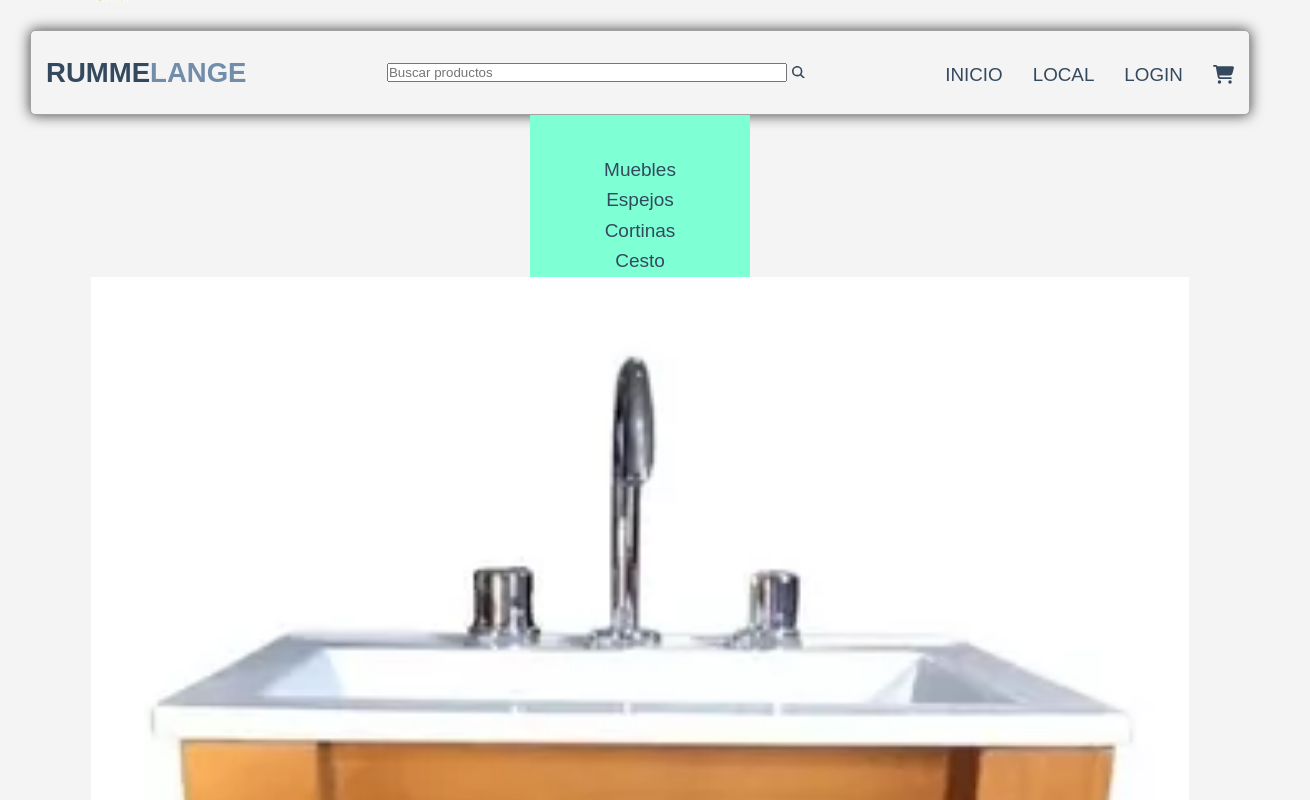
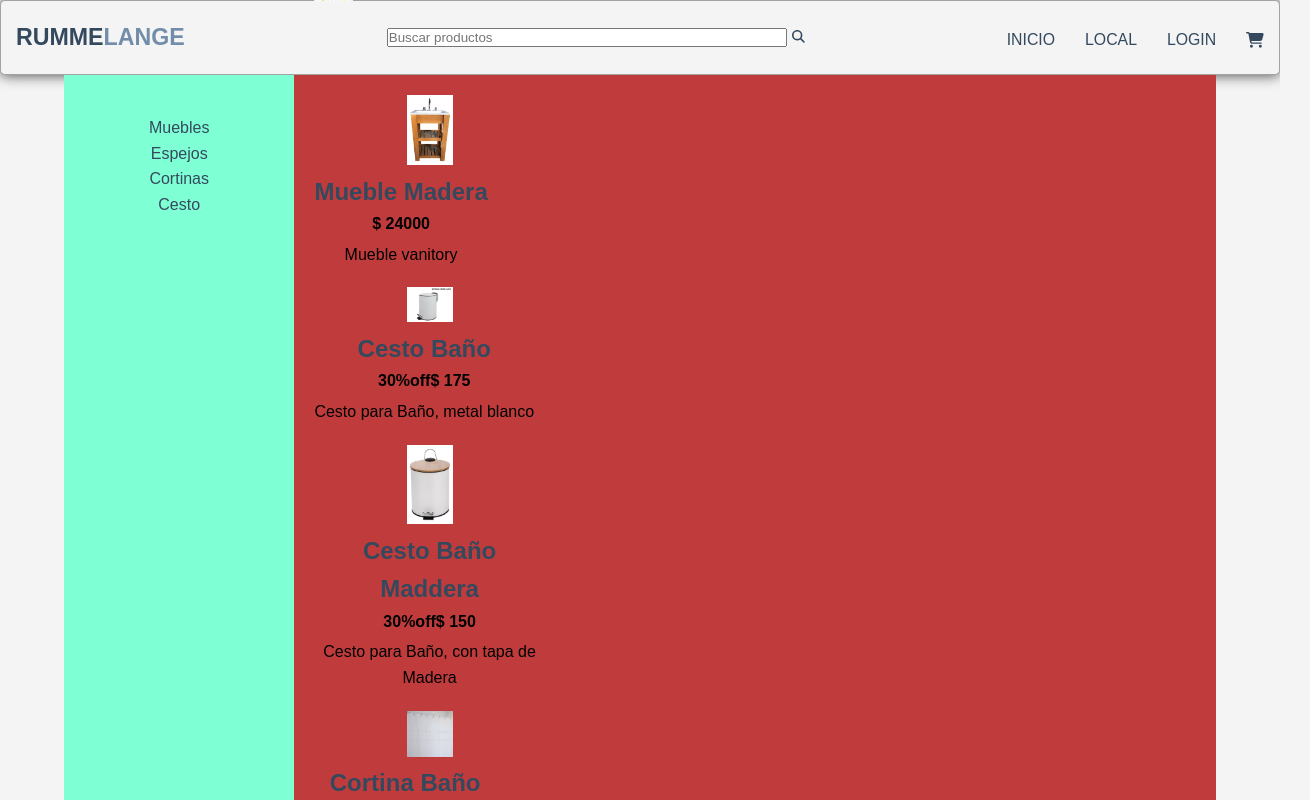
Before and after one commit to Woles-Dev/Rummelange, a React (Create React App) app: page / in a window 1280 px wide. Shown: the top 800 px of the page, 1310 px wide, since content can reach past the window. Built offline with nearby package versions, Linux system fonts and the light colour scheme; the HTML template or start-up script is replaced by a standard one.

Commit message:
nuevo commit

```diff
--- a/src/Assets/css/card.css
+++ b/src/Assets/css/card.css
@@ -3,21 +3,19 @@
     font-family: Arial, Helvetica, sans-serif;
 }
 
-body {
-    padding: 30px;
-    font-size: 19px;
-}
-
 .img-product {
-    width: 100%;
+    width: 20%;
 }
 
 .star {
     width: 10%;
 }
-.card-container{
+.card-conteiner {
+    max-width: 25%;
     margin: 20px;
-
+    display: flex;
+    flex-direction: row;
+    flex-wrap: wrap;
 }
 
 .card-container-img {
--- a/src/Assets/css/main.css
+++ b/src/Assets/css/main.css
@@ -17,3 +17,24 @@ main {
     height: 100%;
     margin: auto;
 }
+.product-container {
+    display: flex;
+    flex-direction: column;
+    flex-wrap: wrap;
+    columns: 4;
+}
+.header-container {
+    display: flex;
+    justify-content: center;
+    align-items: center;
+    height: 100px;
+    flex-direction: column;
+    margin-bottom: 30px;
+}
+
+.header-container img {
+    height: 120px;
+}
+.header-container h3{
+    color: rgb(141, 141, 141);
+}
--- a/src/productsCards/Card.jsx
+++ b/src/productsCards/Card.jsx
@@ -18,8 +18,8 @@ const Card = ( {
   let priceProduct = price < 200 ? true : false
 
   return (
-    <div>
-        <section className='card-conteiner'>
+    <div className='card-conteiner'>
+        <section >
           {newCollection && (
             <span className='new'>
             {<img className='star' src={`/images/${imgs.imgStar}`} alt='product'/>}
--- a/src/views/Main.js
+++ b/src/views/Main.js
@@ -15,8 +15,12 @@ function Main() {
         <main>
             <Sidebar />
 
-            <div>{ productss }</div>
-            {/* <Products /> */}
+            <div className="product-container">
+                <div>{ productss }</div>
+                {/* <Products /> */}
+            </div>
+
+
 
 
         </main>
```
